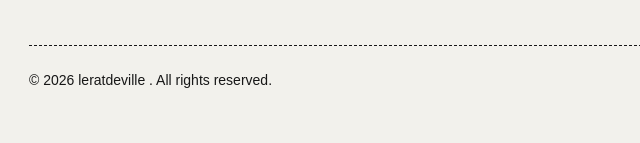
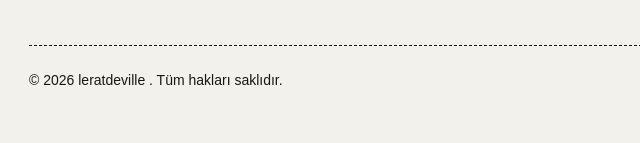
Before and after one commit to leratdeville/leratdeville.github.io, an Astro site: page /about in a window 1280 px wide. Shown: the part 2727-2870 px from the top of the page, 227-867 px from the left. Built offline with nearby package versions, Linux system fonts and the light colour scheme; Astro itself is replaced by a stand-in of ours; a web font is replaced by a local one.

Commit message:
Update Footer.astro

```diff
--- a/src/components/Footer.astro
+++ b/src/components/Footer.astro
@@ -41,7 +41,7 @@ const currentYear = new Date().getFullYear();
             <a class="hover:underline hover:underline-offset-2" href="/">
                 {siteConfig.title}
             </a>
-            . All rights reserved.
+            . Tüm hakları saklıdır.
         </p>
     </div>
 </footer>
```
